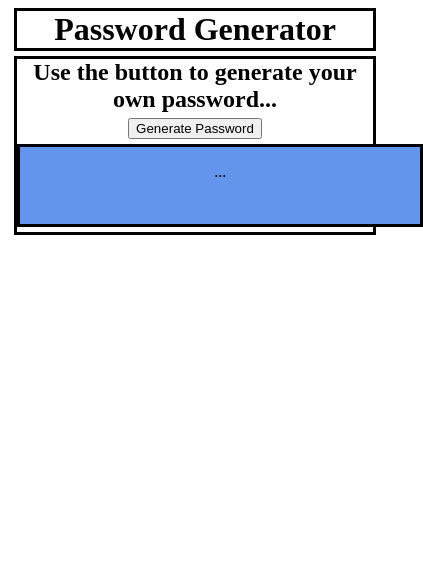
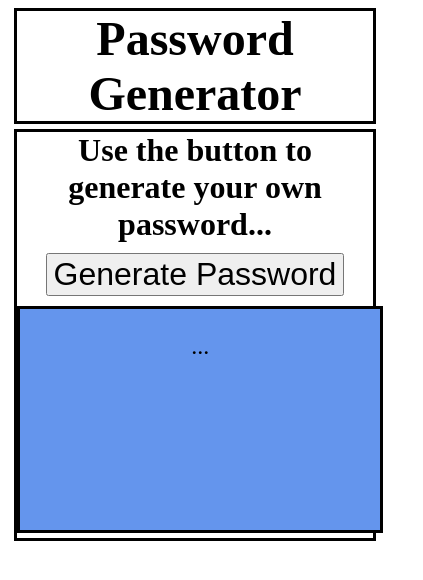
Before and after one commit to cmac2617/3-Password-Generator, a plain HTML site: page index.html in a window 390 px wide. Shown: the whole page, 423 px wide, since content can reach past the window. Drawn offline with Linux system fonts and the light colour scheme.

Commit message:
Media query added to use with mobile view.

```diff
--- a/index.html
+++ b/index.html
@@ -1,10 +1,13 @@
 <!DOCTYPE html>
 <html lang="en">
+<meta content="width=device-width, initial-scale=1" name="viewport" />
+
 
 <head>
     <meta charset="UTF-8" />
     <title>Password Generator</title>
     <link rel="stylesheet" href="style.css" />
+    <link rel="stylesheet" media="screen and (max-width: 800px)" href="smallscreen.css">
 </head>
 
 <body>
@@ -26,4 +29,5 @@
     </div>
     <script src="script.js"></script>
 </body>
+
 </html>
--- /dev/null
+++ b/smallscreen.css
@@ -0,0 +1,45 @@
+@media screen and (max-width:800px) {
+    main {
+    border: 3px solid black;
+    margin: auto;
+    width: 95%;
+    text-align: center;
+}
+h1 {
+    margin: auto;
+    font-size: 48px;
+}
+#pwbox {
+    margin: auto;
+    margin-top: 5px;
+    width: 95%;
+    border: 3px solid black;
+    align-content: center;
+    text-align: center;
+}
+h2 {
+    text-align: center;
+    margin: auto;
+    font-size: 32px;
+}
+#pwrevealed {
+    width: 15em;
+    height: 9.2em;
+    background-color: cornflowerblue;
+    border: 3px solid black;
+    margin: auto;
+    margin-bottom: 5px;
+    text-align: center;
+    overflow-wrap: break-word;
+    font-size: 24px;
+}
+button {
+    text-align: center;
+    margin-top: 5px;
+    margin-bottom: 5px;
+    font-size: 32px;
+}
+p {
+
+}
+}
```
